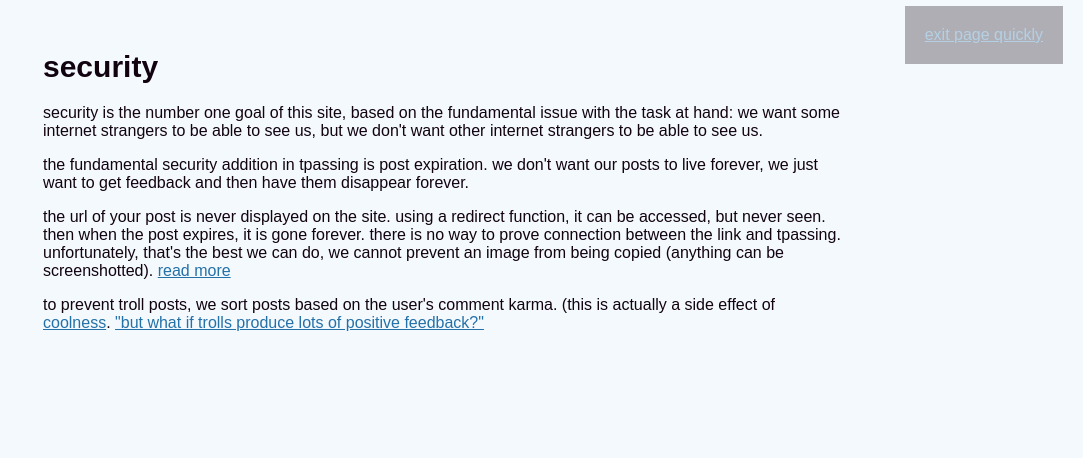
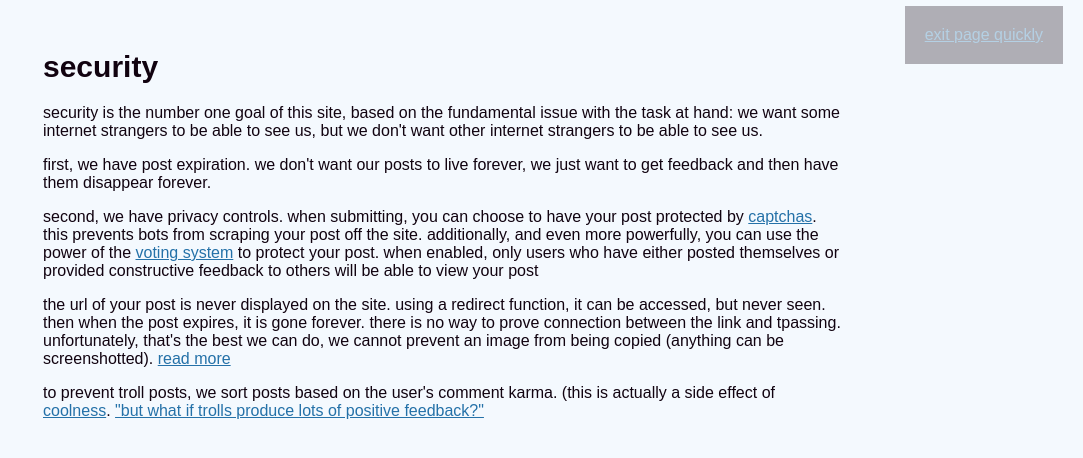
Before and after one commit to cyan-aurora/tpassing, a Flask app: page /about/security in a window 1280 px wide. Shown: the part 74-532 px from the top of the page, without its empty margins (197-1280 px from the left). Run offline with Flask 2, Linux system fonts and the light colour scheme; parts of the project's set-up code (start-up, migrations or seed data) failed here and were passed over; some libraries are stand-ins or nearby versions.

Commit message:
Add captcha & trust explanation to about/security

```diff
--- a/templates/about/security.html
+++ b/templates/about/security.html
@@ -7,9 +7,17 @@
 	issue with the task at hand: we want some internet strangers to be able to
 	see us, but we don't want other internet strangers to be able to see us.</p>
 
-	<p>the fundamental security addition in tpassing is post expiration. we
-	don't want our posts to live forever, we just want to get feedback and then
-	have them disappear forever.</p>
+	<p>first, we have post expiration. we don't want our posts to live forever,
+	we just want to get feedback and then have them disappear forever.</p>
+
+	<p>second, we have privacy controls. when submitting, you can choose to
+	have your post protected by
+	<a href="https://en.wikipedia.org/wiki/CAPTCHA">captchas</a>. this prevents
+	bots from scraping your post off the site. additionally, and even more
+	powerfully, you can use the power of the
+	<a href="/about/feedback">voting system</a> to protect your post. when
+	enabled, only users who have either posted themselves or provided
+	constructive feedback to others will be able to view your post</p>
 
 	<p>the url of your post is never displayed on the site. using a
 	redirect function, it can be accessed, but never seen. then when the post
```
